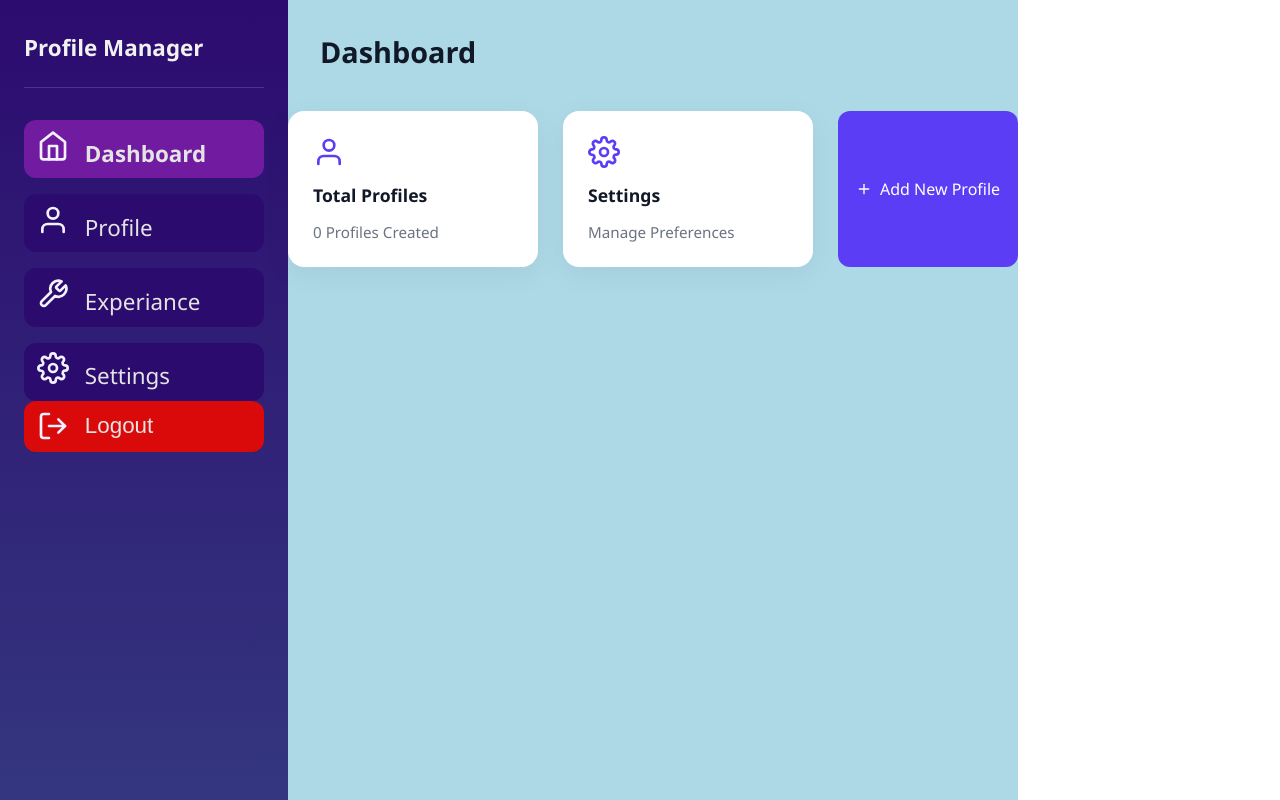
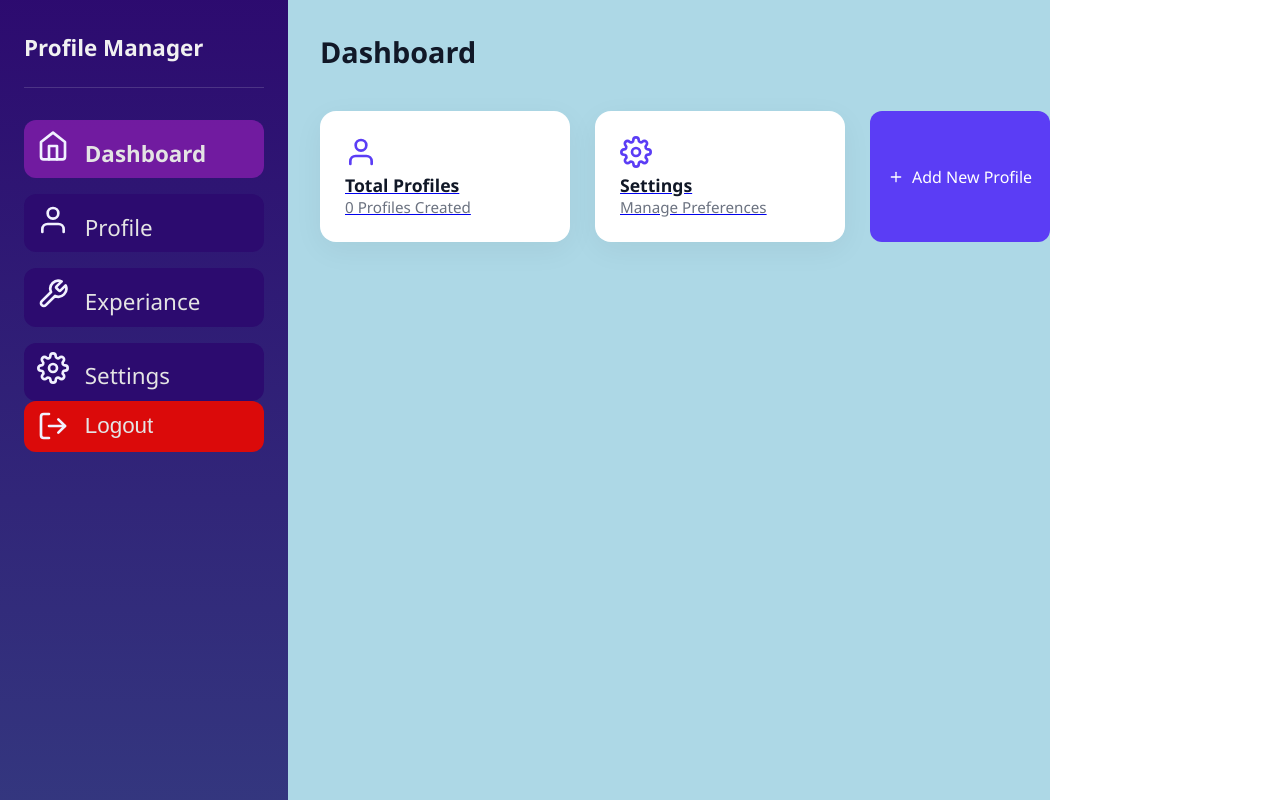
Before and after one commit to tinsaetemesgen/personal-profile-manager, a React (Vite) app: page / in a window 1280 px wide. Built offline with nearby package versions, Linux system fonts and the light colour scheme.

Commit message:
Fixed Form content and Linked Dashboard to profile and settings

```diff
--- a/src/App.css
+++ b/src/App.css
@@ -5,5 +5,4 @@ body {
 
 .app-layout {
   display: flex;
-  min-height: 100vh;
 }
--- a/src/Pages/Dashboard/Dashboard.css
+++ b/src/Pages/Dashboard/Dashboard.css
@@ -22,6 +22,7 @@
 
 .dashboard-cards {
   display: flex;
+  margin-left: 2rem;
   gap: 25px;
   flex-wrap: nowrap;
 }
--- a/src/Pages/Dashboard/Dashboard.jsx
+++ b/src/Pages/Dashboard/Dashboard.jsx
@@ -13,15 +13,19 @@ export default function Dashboard() {
 
       <div className="dashboard-cards">
         <div className="dashboard-card">
-          <FiUser className="card-icon" />
-          <h3>Total Profiles</h3>
-          <p>0 Profiles Created</p>
+          <Link to ="/profile" className="card-link">
+            <FiUser className="card-icon" />
+            <h3>Total Profiles</h3>
+            <p>0 Profiles Created</p>
+          </Link>
         </div>
 
         <div className="dashboard-card">
+         <Link to="/settings" className="card-link">
           <FiSettings className="card-icon" />
           <h3>Settings</h3>
           <p>Manage Preferences</p>
+        </Link>
         </div>
         <Link to="/form" className="add-profile-btn">
           <FiPlus />
--- a/src/Pages/Form/Form.css
+++ b/src/Pages/Form/Form.css
@@ -25,6 +25,7 @@
 .summary,
 .education,
 .experience,
+.projects,
 .skills {
   display: grid;
   grid-template-columns: repeat(2, 1fr);
--- a/src/Pages/Form/Form.jsx
+++ b/src/Pages/Form/Form.jsx
@@ -6,7 +6,7 @@ import { FiHome, FiUser, FiTool, FiFolder, FiSettings, FiLogOut, FiArrowLeftCirc
 
 export default function Form() {
     return (
-        <>
+        <div className="form-container">
 
             <h1>Profile Manager</h1>
 
@@ -69,8 +69,6 @@ export default function Form() {
 
 
                     <div className="summary">
-
-
                     <h2>Professional Summary</h2>
 
                     <label htmlFor="title">Professional Title:</label>
@@ -178,6 +176,6 @@ export default function Form() {
                 </form>
             </section>
 
-        </>
+        </div>
     )
 }
```
